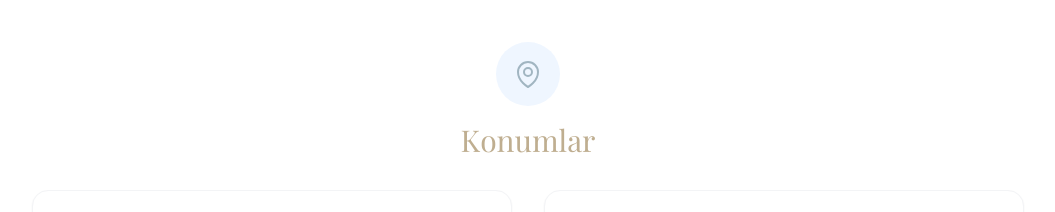
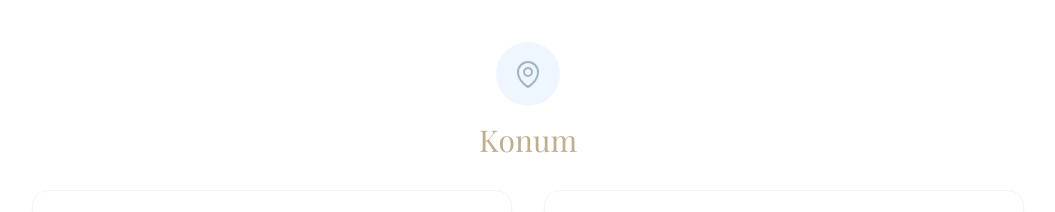
Before and after one commit to Ecomak/wedding, a React (Vite) app: page / in a window 1280 px wide. Shown: the part 1860-2072 px from the top of the page, without its empty margins (112-1167 px from the left). Built offline with nearby package versions, Linux system fonts and the light colour scheme; a web font is replaced by a local one.

Commit message:
Update constants.ts

```diff
--- a/constants.ts
+++ b/constants.ts
@@ -7,7 +7,7 @@ export const TRANSLATIONS: Record<Language, Translations> = {
     welcomeTitle: 'Merhaba',
     welcomeText: 'Düğün web sitemize hoş geldiniz! İsviçre\'deki bu mutlu günümüzde yanımızda olmanızdan büyük sevinç duyacağız. Katılım durumunuzu aşağıdaki formdan bize iletebilirsiniz.',
     rsvpTitle: 'LCV (RSVP)',
-    locationTitle: 'Konumlar',
+    locationTitle: 'Konum',
     venueZurichTitle: 'Nikah: Zürich Stadthaus',
     venueZurichAddress: 'Stadthausquai 17, 8001 Zürich',
     venueWinterthurTitle: 'Kutlama: Kulturhaus Villa Sträuli',
@@ -67,7 +67,7 @@ export const TRANSLATIONS: Record<Language, Translations> = {
     welcomeTitle: 'Welcome',
     welcomeText: 'Welcome to our wedding website! We would be delighted to have you with us on our special day in Switzerland. You can let us know your attendance status via the form below.',
     rsvpTitle: 'RSVP',
-    locationTitle: 'Locations',
+    locationTitle: 'Location',
     venueZurichTitle: 'Ceremony: Zurich Stadthaus',
     venueZurichAddress: 'Stadthausquai 17, 8001 Zürich',
     venueWinterthurTitle: 'Celebration: Kulturhaus Villa Sträuli',
```
